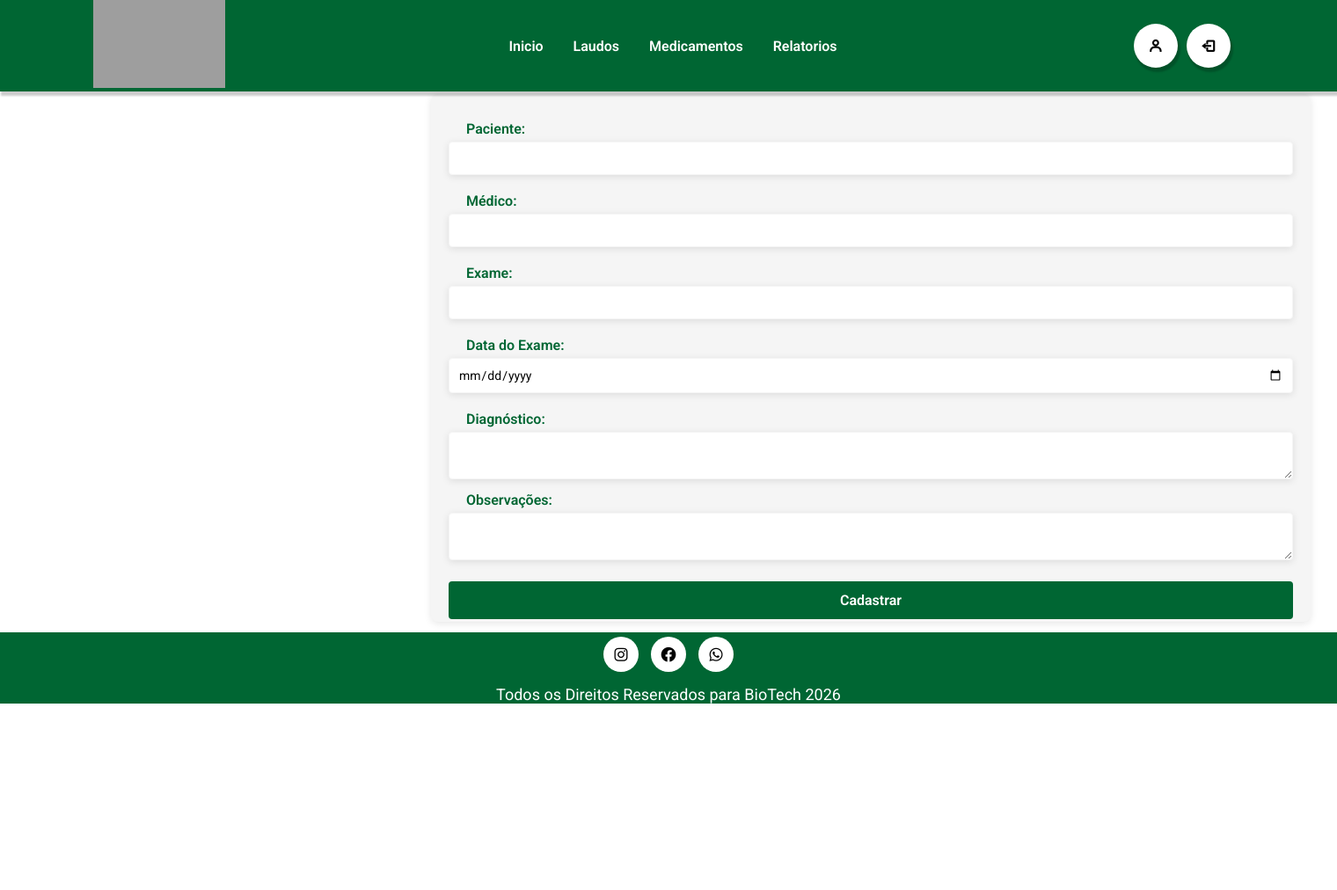
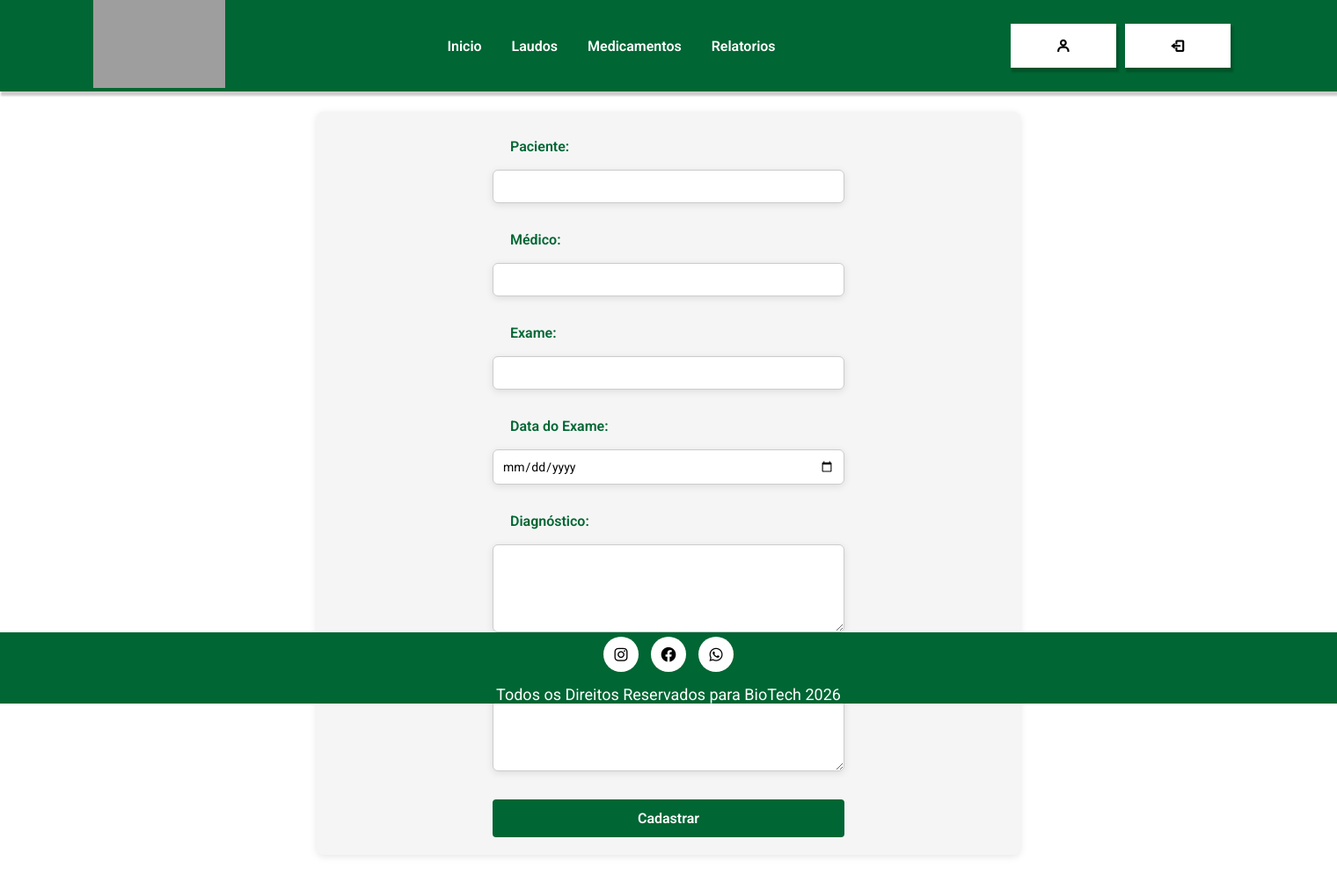
Before and after one commit to CharlesGit30/BIOTECH, a PHP site: page /processamento/criar.php in a window 1520 px wide. Shown: the whole page at 88% size. Before the commit the page ends 800 px from the top, so only its background shows below. Run offline with PHP 8.4, Linux system fonts and the light colour scheme; grey boxes are pictures that could not be loaded.

Commit message:
Add files via upload

```diff
--- a/includes/footer.php
+++ b/includes/footer.php
@@ -4,7 +4,7 @@
     <meta charset="UTF-8">
     <meta name="viewport" content="width=device-width, initial-scale=1.0">
     <title>Footer -> Biotech</title>
-    <link rel="stylesheet" href="style.css">
+    <link rel="stylesheet" href="../includes/style.css">
     <link href='https://unpkg.com/boxicons@2.1.4/css/boxicons.min.css' rel='stylesheet'>
     <link rel="preconnect" href="https://fonts.googleapis.com">
     <link rel="preconnect" href="https://fonts.gstatic.com" crossorigin>
@@ -12,7 +12,7 @@
 
 </head>
 <body>
-
+    <br><br><br><br><br>
     <footer>
         <div class="sociais">
             <a href=""><i class='bx bxl-instagram' ></i></a>
--- a/includes/header.php
+++ b/includes/header.php
@@ -5,7 +5,7 @@
     <meta charset="UTF-8">
     <meta name="viewport" content="width=device-width, initial-scale=1.0">
     <title>Header -> Biotech</title>
-    <link rel="stylesheet" href="../BIOTECH-main/includes/style.css">
+    <link rel="stylesheet" href="../includes/style.css">
     <link href='https://unpkg.com/boxicons@2.1.4/css/boxicons.min.css' rel='stylesheet'>
     <link rel="preconnect" href="https://fonts.googleapis.com">
     <link rel="preconnect" href="https://fonts.gstatic.com" crossorigin>
@@ -22,16 +22,19 @@
         <div class="navbar">
             <ul>
                 <li><a href="../index.php">Inicio</a>
-                    <a href="../BIOTECH-main/processamento/listar.php">Laudos</a>
-                    <a href="../BIOTECH-main/processamento/medicamentos.php">Medicamentos</a>
-                    <a href="../BIOTECH-main/processamento/relatorios.php">Relatorios</a>
+                    <a href="../biotech/processamento/listar.php">Laudos</a>
+                    <a href="../biotech/medicamentos/lista.php">Medicamentos</a>
+                    <a href="../biotech/processamento/relatorios.php">Relatorios</a>
                 </li>
             </ul>
         </div>
 
         <div class="header-icons">
-            <a href="../BIOTECH-main/visual/login.php"><i class='bx bx-user'></i></a>
-            <a href="../BIOTECH-main/visual/logout.php"><i class='bx bx-log-out'></i></a>
+
+    <a href="#">
+    <?= isset($_SESSION['nome']) ? $_SESSION['nome'] : "<i class='bx bx-user'></i>" ?>
+    </a>
+            <a href="../biotech/login/sair.php"><i class='bx bx-log-out'></i></a>
         </div>
 
     </header>
--- a/includes/style.css
+++ b/includes/style.css
@@ -21,6 +22,9 @@
 
 body {
     min-height: 100vh;
+        height: 100%;
+        margin: 0;
+
     background-color: var(--cor-fundo);
 }
 
@@ -86,8 +92,7 @@ header .logo img {
 .header-icons a {
     background-color: var(--cor-fundo);
     color: var(--cor-texto2);
-    padding: 15px;
-    border-radius: 50%;
+    padding: 15px 60px;
     box-shadow: var(--sombra);
     display: flex;
     align-items: center;
@@ -894,15 +901,70 @@ table tr:nth-child(even) {
 }
 
 .formulario{
-    background-color: var(--cor-cinza);
-    padding: 20px;
-    border-radius: 8px;
-    box-shadow: var(--sombra-leve);
-    margin: 20px;
-    margin-bottom: 20px;
-    width: 1000px;
-    height: 600px;
-    margin-left: 490px;
+
+        background-color: var(--cor-cinza);
+        padding: 20px;
+        border-radius: 8px;
+        box-shadow: var(--sombra-leve);
+        margin: 40px auto;
+        max-width: 800px;
+        width: 100%;
+
 }
 
 /*-----------------------------------------*/
+
+form {
+    display: flex;
+    flex-direction: column;
+    align-items: stretch; /* 👈 chave da solução */
+    gap: 12px;
+    width: 100%;
+    max-width: 400px;
+    margin: 0 auto;
+}
+
+form label {
+    width: 100%;
+    max-width: 400px;
+    font-weight: 600;
+}
+
+form input,
+form textarea {
+    width: 100%;
+    max-width: 400px;
+    padding: 10px;
+    border: 1px solid #ccc;
+    border-radius: 6px;
+}
+
+form textarea {
+    min-height: 100px;
+    resize: vertical;
+}
+
+form button {
+    width: 100%;
+    max-width: 400px;
+    padding: 12px;
+    background: #00a859;
+    color: white;
+    border: none;
+    border-radius: 6px;
+    cursor: pointer;
+    font-weight: bold;
+    transition: 0.2s;
+}
+
+form button:hover {
+    background: #008f49;
+}
+
+.formulario{
+    min-height: 100vh;
+    display: flex;
+    justify-content: center;
+    align-items: center;
+    background-color: var(--cor-cinza);
+}
```
Also changed, not shown: other parts of includes/style.css (+73 -68 lines).
